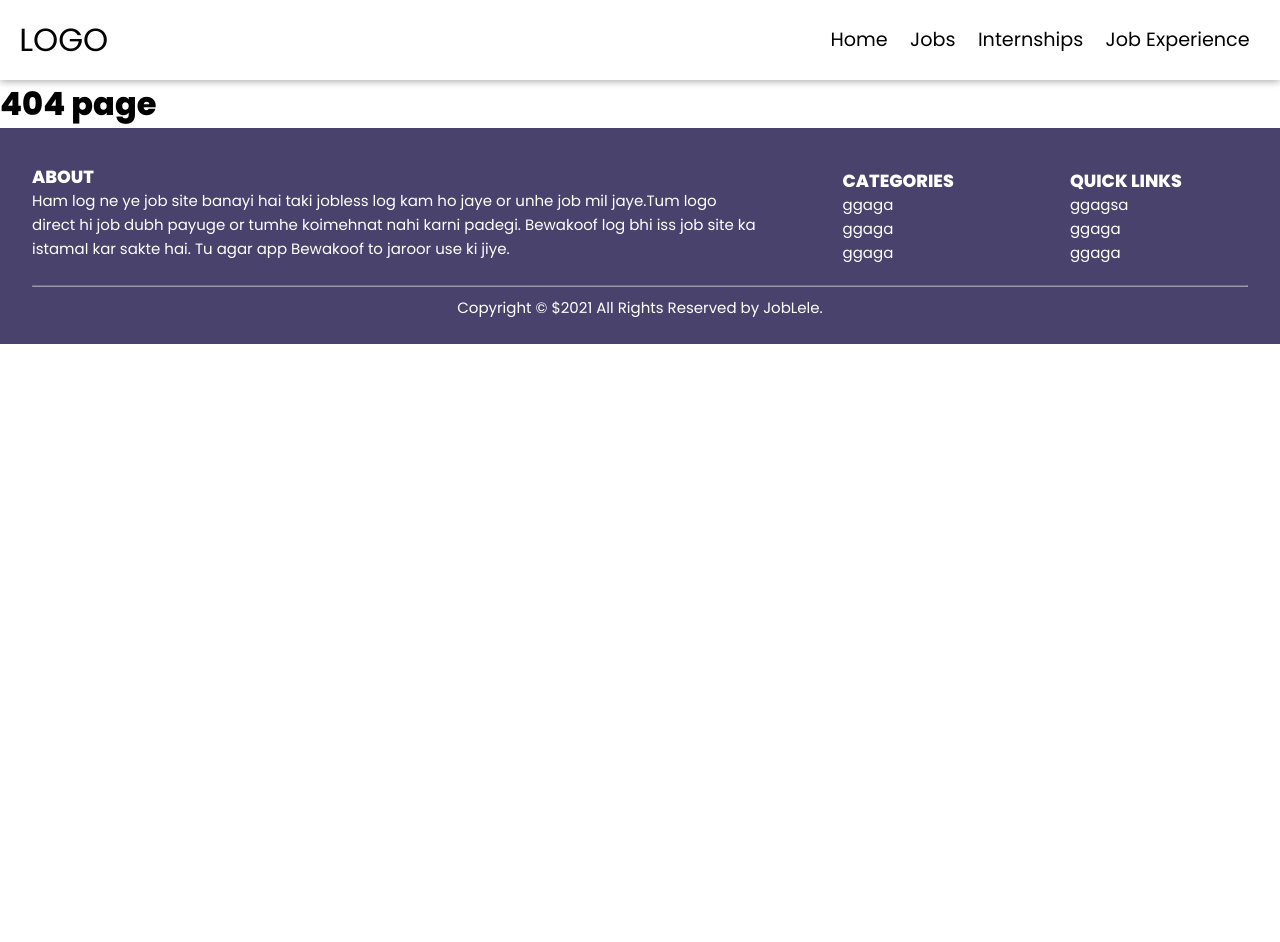
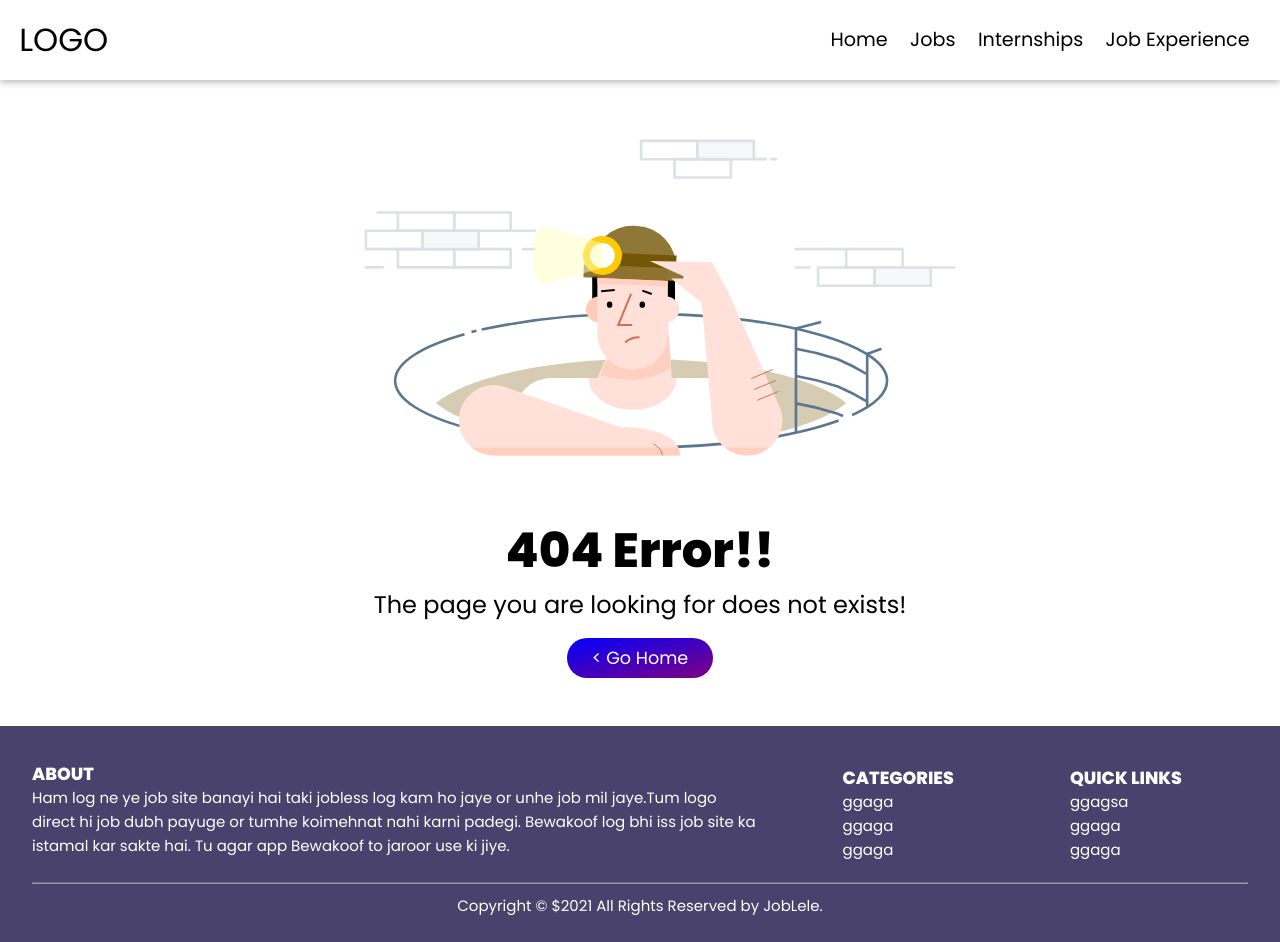
Before and after one commit to codescientist703/job-site, a React (Create React App) app in the folder jobsite/frontend/: page /job-experience/exp in a window 1280 px wide. Before the commit the page ends 800 px from the top, so only its background shows below. Built offline with nearby package versions, Linux system fonts and the light colour scheme; no server answers.

Commit message:
404 page added

```diff
--- /dev/null
+++ b/jobsite/frontend/src/pages/Page404/Page404.elements.js
@@ -0,0 +1,54 @@
+import styled from 'styled-components/macro';
+import { Button } from '../../components/Button/Button';
+
+export const NotFoundPage = styled.div`
+    display: flex;
+    justify-content: center;
+    align-items: center;
+    flex-direction: column;
+    padding: 3rem 0;
+
+`;
+
+export const IMG = styled.img`
+    height: auto;
+    width: 100%;
+    /* border: 1px solid black; */
+
+    @media screen and (min-width: ${({ theme }) => theme.lg}px) {
+        width: 70%;
+    }
+`;
+
+export const Error = styled.h1`
+    font-size: 4rem;
+`;
+
+export const Text = styled.p`
+
+    /* color: #fff; */
+    margin-top: -1rem;
+    text-align: center;
+    font-size: 1.06rem;
+    span{
+        font-size: 2rem;
+        font-weight: 700;
+    }
+
+    @media screen and (min-width: ${({ theme }) => theme.lg}px) {
+		margin-top: -2.5rem;
+        font-size: 1.5rem;
+        span{
+        font-size: 3rem;
+        }
+	}
+`;
+
+export const BackBtn = styled(Button)`
+
+    margin-top: 1rem;
+    /* background: none; */
+    /* border: 2px solid white; */
+    font-weight: 600px;
+    border-radius: 50px;
+`;
--- a/jobsite/frontend/src/pages/Page404/Page404.js
+++ b/jobsite/frontend/src/pages/Page404/Page404.js
@@ -1,5 +1,21 @@
+import {
+	NotFoundPage,
+	IMG,
+	Error,
+	Text,
+	BackBtn
+} from './Page404.elements';
+import NotFound from '../../images/illustatus.svg';
+
 const Page404 = () => {
-	return <h1>404 page </h1>;
+	return (
+		<NotFoundPage>
+			<IMG src={NotFound} alt="404 Not Found" />
+			{/* <Error>404 Not Found Error</Error> */}
+			<Text><span>404 Error!!</span><br />The page you are looking for does not exists!</Text>
+			<BackBtn>&lt; Go Home</BackBtn>
+		</NotFoundPage>
+	);
 };
 
 export default Page404;
```
Also changed, not shown: jobsite/frontend/src/images/illustatus.svg (added).
